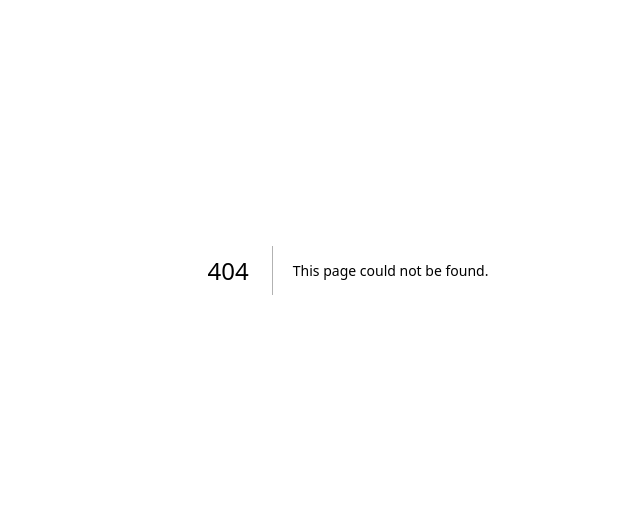
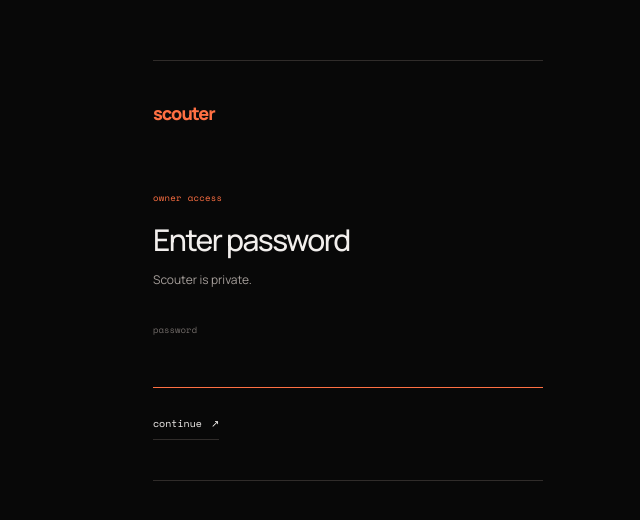
Before and after one commit to shlokrj/scouter, a Next.js app: page /login in a window 1280 px wide. Before the commit this address had no page. Shown: the part 130-650 px from the top of the page, without its empty margins (292-932 px from the left). Built offline with nearby package versions, Linux system fonts and the light colour scheme.

Commit message:
feat(auth): add owner password gate

```diff
--- a/app/globals.css
+++ b/app/globals.css
@@ -179,6 +179,18 @@
 
 .refresh-button:disabled { cursor: wait; }
 .refresh-button.refreshing span { animation: spin 750ms linear infinite; }
+
+.refresh-control {
+  display: flex;
+  flex-direction: column;
+  align-items: flex-end;
+  gap: 8px;
+}
+
+.refresh-control time {
+  color: var(--quiet);
+  font: 8px var(--font-space-mono), monospace;
+}
 
 .feed-controls {
   display: grid;
@@ -428,6 +440,75 @@
 .site-footer a:hover { color: var(--orange); }
 .row-enter { animation: row-in 270ms cubic-bezier(.2, .75, .35, 1) both; }
 
+.login-shell {
+  display: grid;
+  min-height: 100vh;
+  place-items: center;
+  padding: 32px;
+}
+
+.login-panel {
+  width: min(100%, 390px);
+  padding: 40px 0;
+  border-top: 1px solid var(--border);
+  border-bottom: 1px solid var(--border);
+  animation: view-in 240ms cubic-bezier(.2, .75, .35, 1) both;
+}
+
+.login-wordmark {
+  display: inline-block;
+  margin-bottom: 66px;
+  color: var(--orange);
+  font-size: 18px;
+  font-weight: 760;
+  letter-spacing: -.055em;
+  text-decoration: none;
+}
+
+.login-panel .eyebrow { margin-bottom: 15px !important; }
+.login-panel h1 { margin: 0; font-size: 30px; font-weight: 500; letter-spacing: -.05em; }
+.login-panel > p:not(.eyebrow) { margin: 11px 0 35px; color: var(--muted); font-size: 12px; }
+
+.login-panel label > span {
+  display: block;
+  margin-bottom: 10px;
+  color: var(--quiet);
+  font: 9px var(--font-space-mono), monospace;
+}
+
+.login-panel input {
+  width: 100%;
+  height: 42px;
+  border: 0;
+  border-bottom: 1px solid var(--border);
+  outline: 0;
+  background: transparent;
+  color: var(--text);
+  font-size: 13px;
+  transition: border-color 150ms ease;
+}
+
+.login-panel input:focus { border-color: var(--orange); }
+
+.login-panel button {
+  display: inline-flex;
+  align-items: center;
+  gap: 9px;
+  margin-top: 28px;
+  padding: 0 0 8px;
+  border: 0;
+  border-bottom: 1px solid var(--border);
+  background: transparent;
+  color: var(--text);
+  cursor: pointer;
+  font: 10px var(--font-space-mono), monospace;
+  transition: color 150ms ease, border-color 150ms ease;
+}
+
+.login-panel button:hover:not(:disabled) { border-color: var(--orange); color: var(--orange); }
+.login-panel button:disabled { cursor: wait; color: var(--quiet); }
+.login-message { margin: 16px 0 0; color: #ff9373; font: 9px var(--font-space-mono), monospace; }
+
 @keyframes view-in {
   from { opacity: 0; transform: translateY(5px); }
   to { opacity: 1; transform: translateY(0); }
@@ -465,6 +546,7 @@
   }
 
   .page-header h1 { font-size: 42px; }
+  .refresh-control { align-items: flex-start; }
   .feed-controls { grid-template-columns: 1fr; gap: 30px; padding: 26px 0 30px; }
   .feed-controls.companies-controls { grid-template-columns: 1fr; }
   .feed { padding-top: 34px; }
--- /dev/null
+++ b/app/login/page.tsx
@@ -0,0 +1,59 @@
+"use client";
+
+import { FormEvent, useState } from "react";
+
+export default function LoginPage() {
+  const [password, setPassword] = useState("");
+  const [message, setMessage] = useState("");
+  const [submitting, setSubmitting] = useState(false);
+
+  async function submit(event: FormEvent<HTMLFormElement>) {
+    event.preventDefault();
+    setSubmitting(true);
+    setMessage("");
+
+    try {
+      const response = await fetch("/api/auth/login", {
+        method: "POST",
+        headers: { "content-type": "application/json" },
+        body: JSON.stringify({ password }),
+      });
+      if (!response.ok) {
+        const body = await response.json().catch(() => null) as { message?: string } | null;
+        setMessage(body?.message ?? "Unable to sign in.");
+        return;
+      }
+      window.location.assign("/");
+    } catch {
+      setMessage("Unable to sign in. Try again.");
+    } finally {
+      setSubmitting(false);
+    }
+  }
+
+  return (
+    <main className="login-shell">
+      <section className="login-panel" aria-labelledby="login-heading">
+        <a className="login-wordmark" href="/login">scouter</a>
+        <p className="eyebrow">owner access</p>
+        <h1 id="login-heading">Enter password</h1>
+        <p>Scouter is private.</p>
+        <form onSubmit={submit}>
+          <label>
+            <span>password</span>
+            <input
+              type="password"
+              value={password}
+              onChange={(event) => setPassword(event.target.value)}
+              autoComplete="current-password"
+              autoFocus
+              required
+            />
+          </label>
+          {message && <p className="login-message" role="alert">{message}</p>}
+          <button type="submit" disabled={submitting}>{submitting ? "checking" : "continue"} <span aria-hidden="true">↗</span></button>
+        </form>
+      </section>
+    </main>
+  );
+}
--- a/app/page.tsx
+++ b/app/page.tsx
@@ -1,5 +1,8 @@
 import { ScouterDashboard } from "./components/scouter-dashboard";
+import { hasOwnerSession } from "./lib/owner-auth";
+import { redirect } from "next/navigation";
 
-export default function Home() {
+export default async function Home() {
+  if (!(await hasOwnerSession())) redirect("/login");
   return <ScouterDashboard />;
 }
```
Also changed, not shown: app/api/auth/login/route.ts (added, +38 -0 lines), app/api/auth/logout/route.ts (added, +8 -0 lines), app/lib/owner-auth.ts (added, +66 -0 lines), 1 other file (tests, documents, lock files or other folders).
